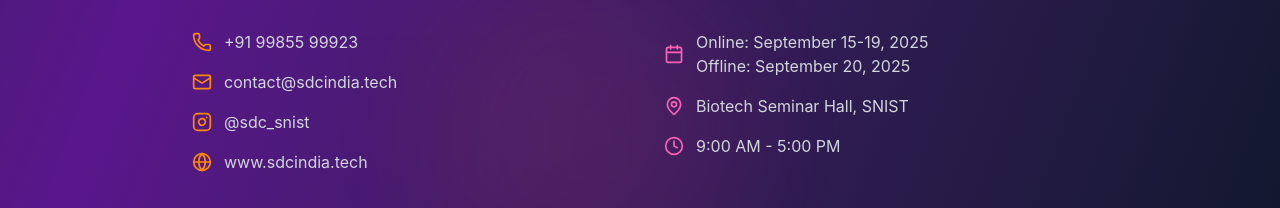
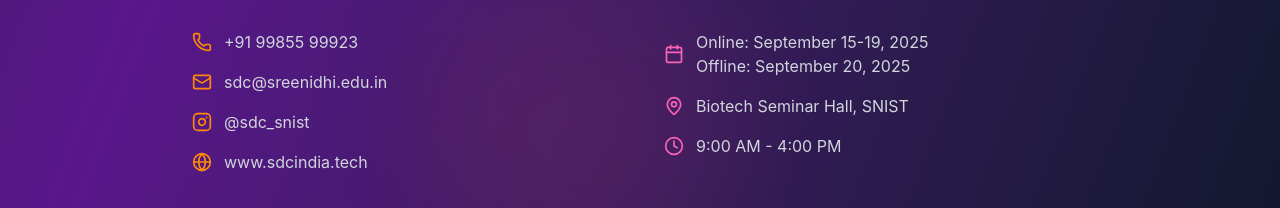
Before and after one commit to sdc-snist/sdc-web, a React (Vite) app: page /uxplosion in a window 1280 px wide. Shown: the part 2968-3176 px from the top of the page. Built offline with nearby package versions, Linux system fonts and the light colour scheme.

Commit message:
final changes in the UI
final changes in the UI

```diff
--- a/src/components/Uxplosion.jsx
+++ b/src/components/Uxplosion.jsx
@@ -352,7 +352,7 @@
                   <div className="flex items-center space-x-3">
                     <Mail className="w-5 h-5 text-orange-400" />
                     <span className="text-gray-300" style={{ fontFamily: 'Gilroy, Inter, system-ui, sans-serif' }}>
-                      contact@sdcindia.tech
+                      sdc@sreenidhi.edu.in
                     </span>
                   </div>
                   <div className="flex items-center space-x-3">
@@ -392,7 +392,7 @@
                   <div className="flex items-center space-x-3">
                     <Clock className="w-5 h-5 text-pink-400" />
                     <span className="text-gray-300" style={{ fontFamily: 'Gilroy, Inter, system-ui, sans-serif' }}>
-                      9:00 AM - 5:00 PM
+                      9:00 AM - 4:00 PM
                     </span>
                   </div>
                 </div>
```
